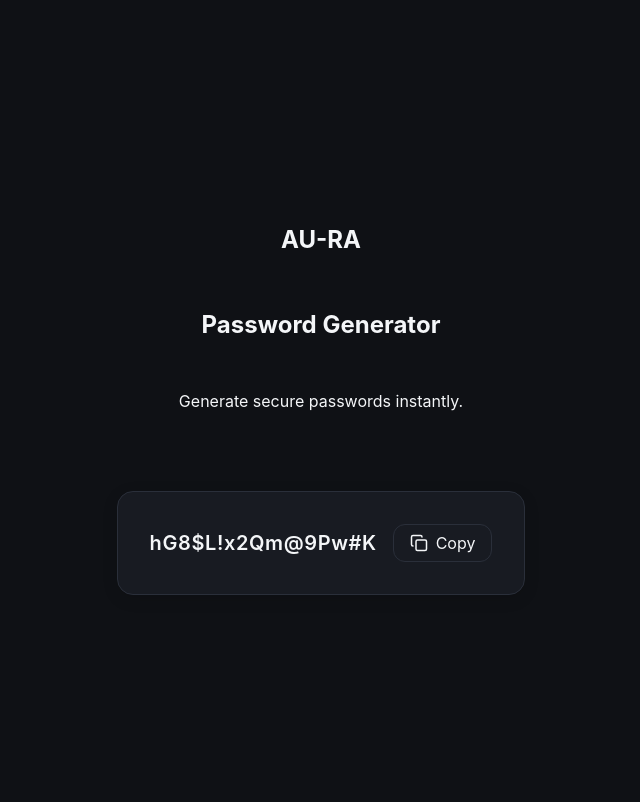
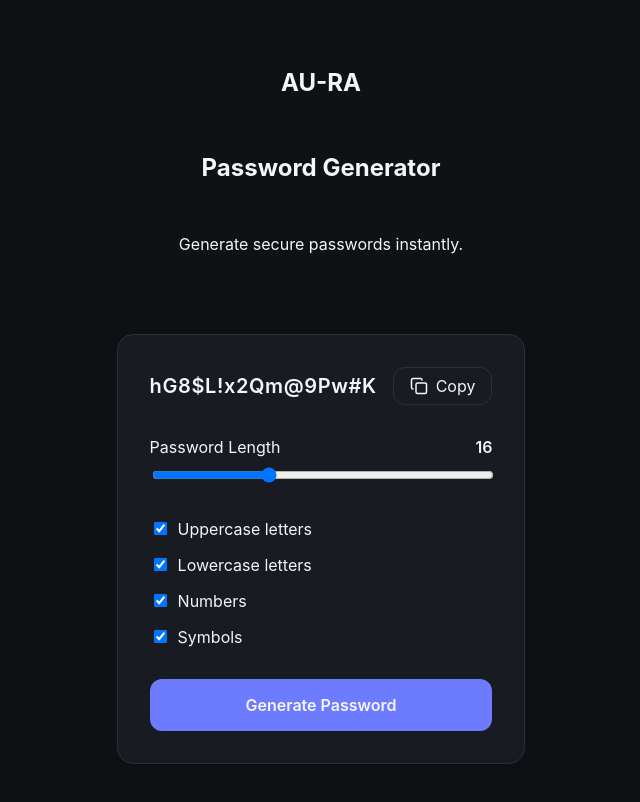
Before and after one commit to mmycdev/aura-password-generator, a React (Vite) app: page / in a window 1280 px wide. Shown: the top 802 px of the page, without its empty margins (319-959 px from the left). Built offline with nearby package versions, Linux system fonts and the light colour scheme.

Commit message:
feat(ui): add password configuration controls

```diff
--- a/src/components/PasswordCard/PasswordCard.module.css
+++ b/src/components/PasswordCard/PasswordCard.module.css
@@ -47,3 +47,67 @@
 .copyButton:hover {
   background: var(--color-border);
 }
+
+.lengthSection {
+  margin-top: var(--space-5);
+}
+
+.lengthHeader {
+  display: flex;
+  justify-content: space-between;
+  align-items: center;
+
+  margin-bottom: var(--space-2);
+}
+
+.lengthValue {
+  font-weight: 600;
+}
+
+.slider {
+  width: 100%;
+
+  cursor: pointer;
+}
+
+.options {
+  display: flex;
+  flex-direction: column;
+
+  gap: var(--space-3);
+
+  margin-top: var(--space-5);
+}
+
+.option {
+  display: flex;
+  align-items: center;
+
+  gap: var(--space-2);
+
+  cursor: pointer;
+}
+
+.generateButton {
+  width: 100%;
+
+  margin-top: var(--space-5);
+  padding: var(--space-3);
+
+  border: none;
+  border-radius: var(--radius-md);
+
+  background: var(--color-accent);
+  color: var(--color-text);
+
+  font-size: 1rem;
+  font-weight: 600;
+
+  cursor: pointer;
+
+  transition: var(--transition-fast);
+}
+
+.generateButton:hover {
+  background: var(--color-accent-hover);
+}
--- a/src/components/PasswordCard/PasswordCard.tsx
+++ b/src/components/PasswordCard/PasswordCard.tsx
@@ -15,6 +15,46 @@ function PasswordCard() {
         <span>Copy</span>
       </button>
     </div>
+    <div className={styles.lengthSection}>
+  <div className={styles.lengthHeader}>
+    <span>Password Length</span>
+
+    <span className={styles.lengthValue}>16</span>
+  </div>
+
+  <input
+    className={styles.slider}
+    type="range"
+    min="8"
+    max="32"
+    value="16"
+    readOnly
+  />
+    </div>
+    <div className={styles.options}>
+  <label className={styles.option}>
+    <input type="checkbox" defaultChecked />
+    <span>Uppercase letters</span>
+  </label>
+
+  <label className={styles.option}>
+    <input type="checkbox" defaultChecked />
+    <span>Lowercase letters</span>
+  </label>
+
+  <label className={styles.option}>
+    <input type="checkbox" defaultChecked />
+    <span>Numbers</span>
+  </label>
+
+  <label className={styles.option}>
+    <input type="checkbox" defaultChecked />
+    <span>Symbols</span>
+  </label>
+    </div>
+    <button className={styles.generateButton}>
+  Generate Password
+    </button>
   </section>
 );
 }
```
